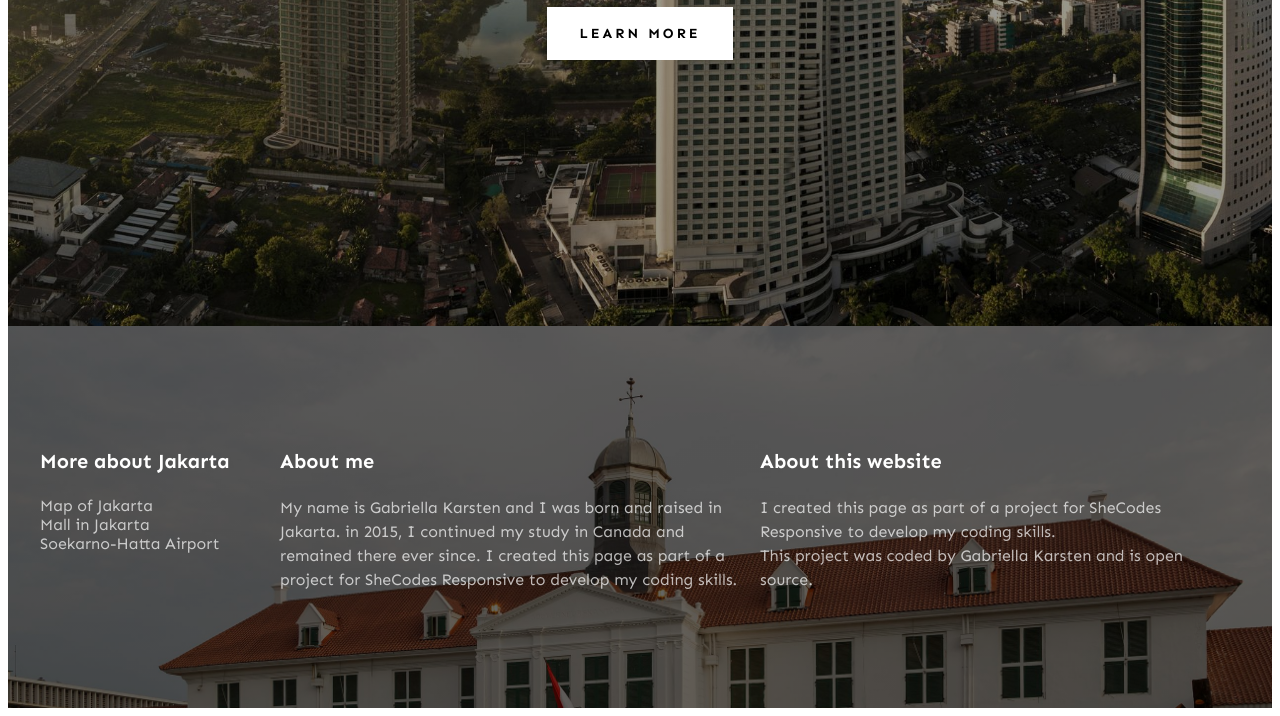
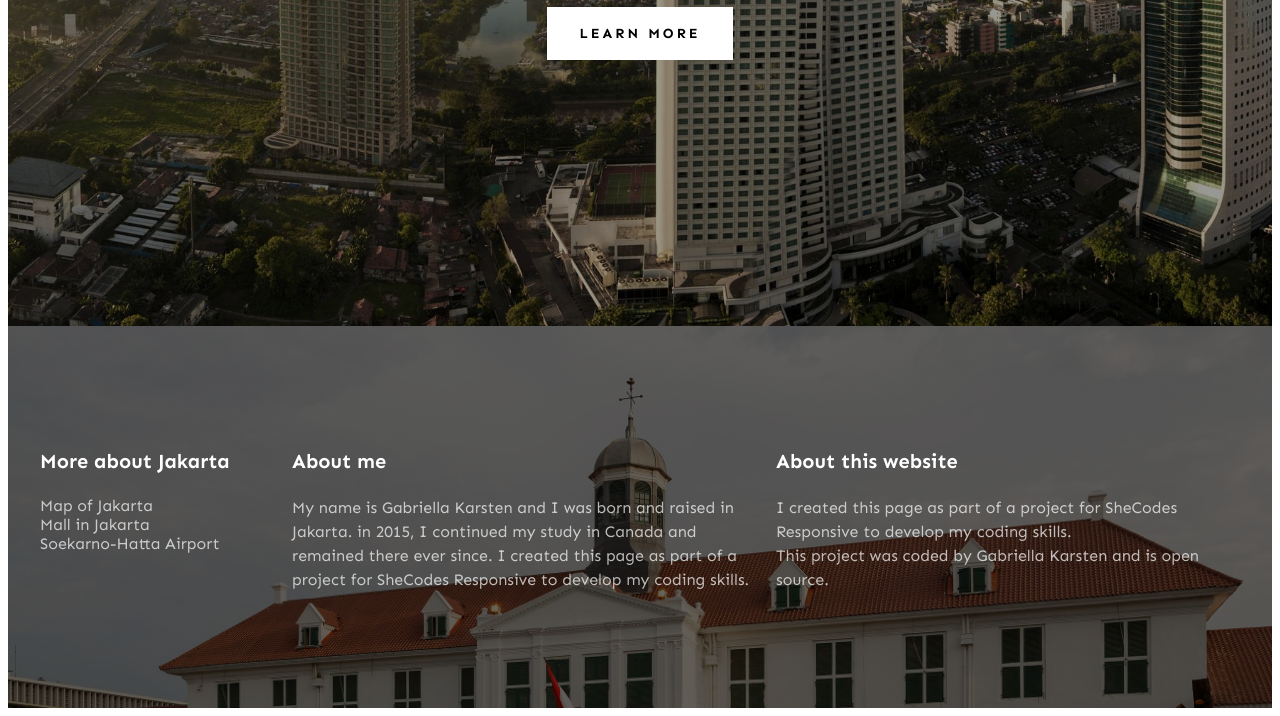
Before and after one commit to gabykarsten/travelwebsite, a plain HTML site: page index.html in a window 1280 px wide. Shown: the part 594-1310 px from the top of the page. Drawn offline with Linux system fonts and the light colour scheme.

Commit message:
added grid gap for the footer

```diff
--- a/src/styles.css
+++ b/src/styles.css
@@ -10,6 +10,7 @@ body {
 .grid {
   display: grid;
   grid-template-columns: 1fr 2fr 2fr;
+  grid-gap: 20px;
 }
 
 section {
@@ -84,7 +85,6 @@ footer p {
   font-size: 16px;
   opacity: 0.7;
   line-height: 24px;
-  margin-right: 20px;
 }
 
 footer ul {
```
